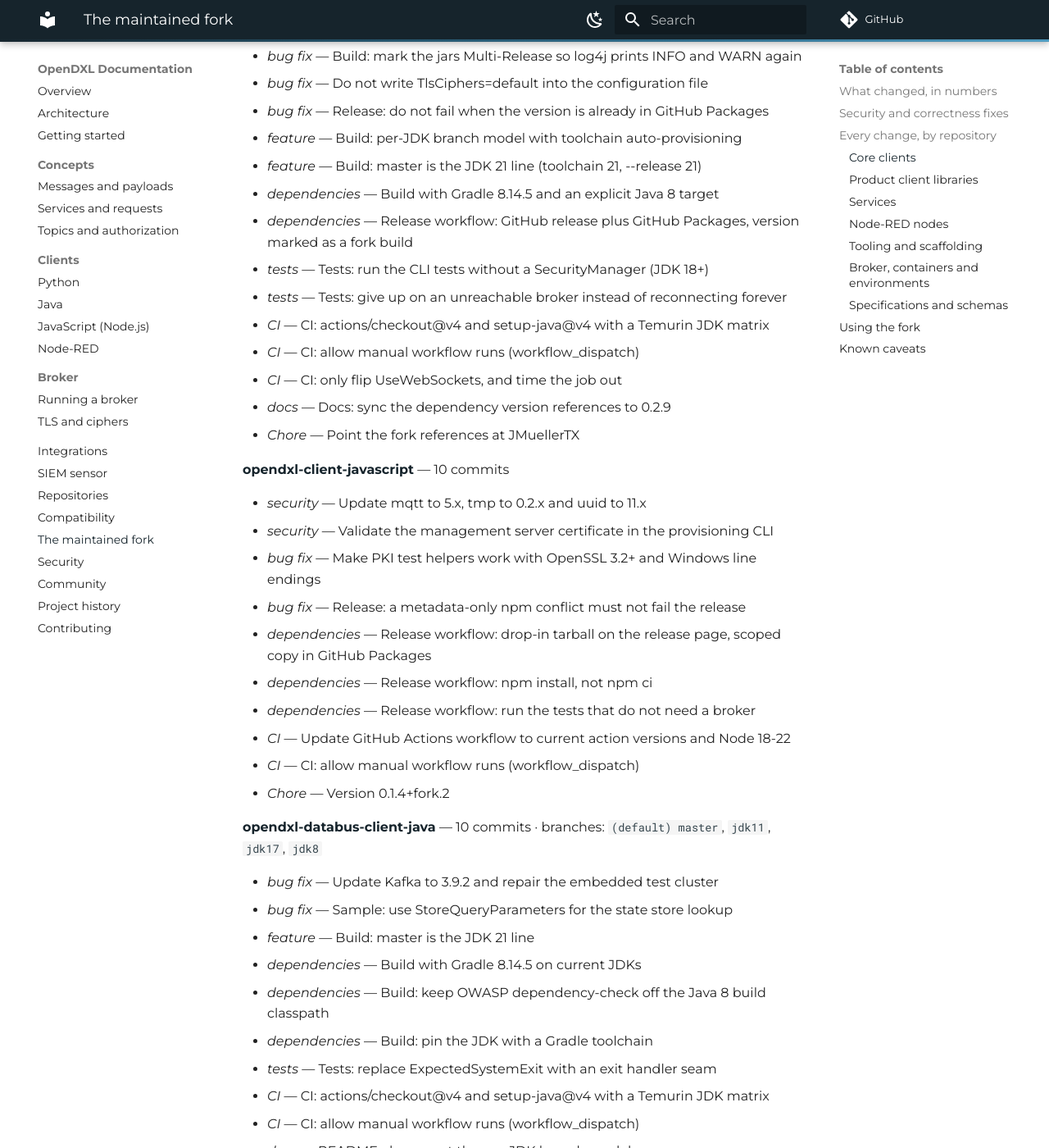
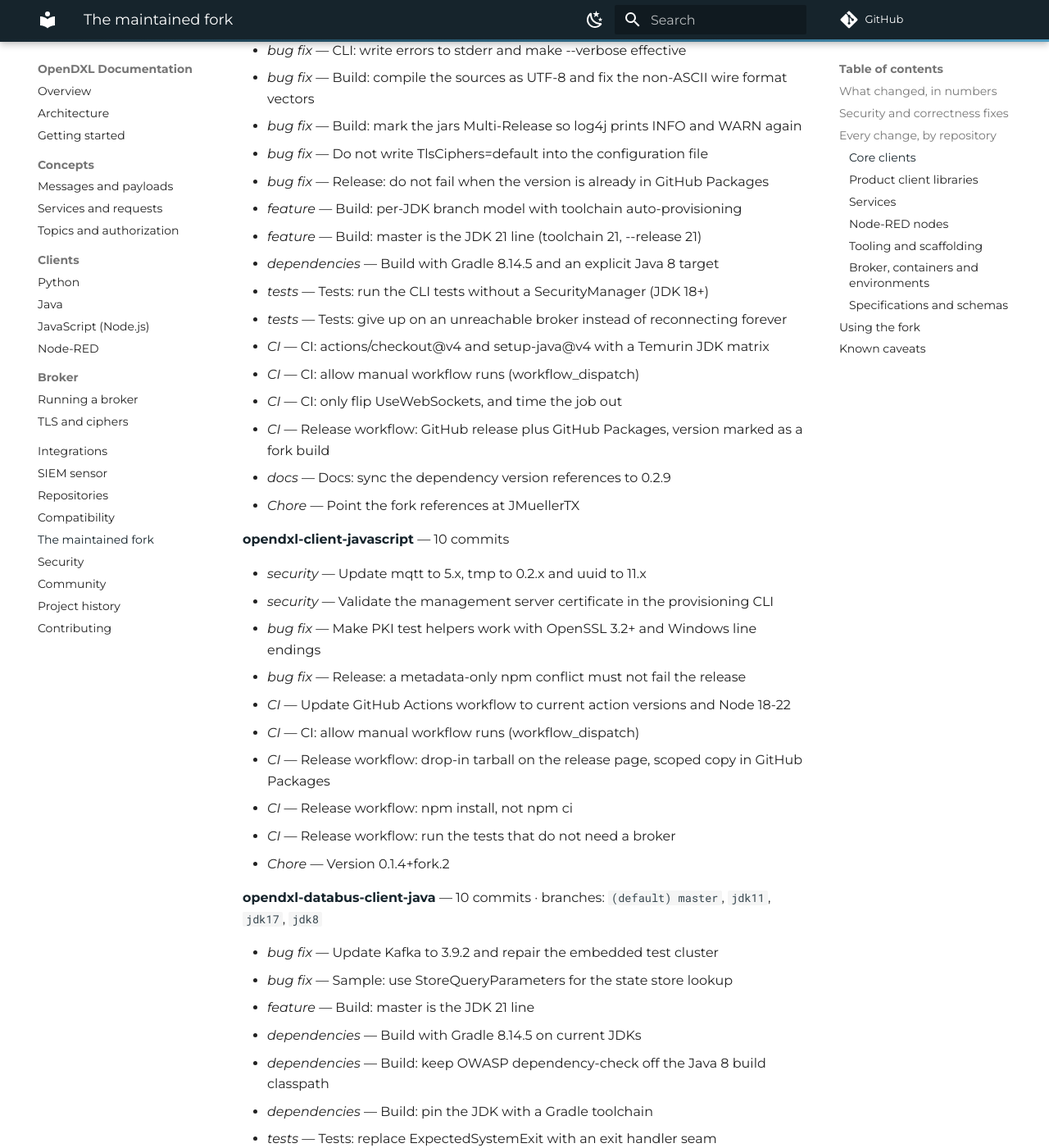
Before and after one commit to JMuellerTX/opendxl-docs, an MkDocs documentation site: the page built from docs/fork.md, in a window 1280 px wide and 1400 px high, scrolled down 9952 px. Shown: the whole window at 82% size. Built offline with MkDocs 1.6.1 and Material for MkDocs 9.7.7, drawn with Linux system fonts in a browser that asks for light colours; comment, search, counter and statistics services are not loaded; some of the changed text lies outside the part shown.

Commit message:
Regenerate the fork inventory: 52 security fixes, not 50
Two of them were hiding in the classifier's fallback: issuing X.509 v3 client
certificates instead of v1, and the console image dropping root. The generator
no longer has a fallback to hide anything in - an unknown commit subject is now
an error naming the repository and the subject, and nothing is written until it
is classified.

That moved four categories at once: five release workflows from deps to ci,
two chores out of deps, and the two security fixes above. deps 53 -> 44,
ci 105 -> 110, chore 34 -> 36.

Co-Authored-By: Claude Opus 5 <noreply@anthropic.com>

```diff
--- a/docs/fork.md
+++ b/docs/fork.md
@@ -173,7 +175,6 @@ updating a dependency or a workflow. Everything else is in the per-repository li
 - *bug fix* — Make connect() safe against concurrent callers; do not drop odd otherFields silently
 - *bug fix* — CLI: report the TLS reason, not the whole request URL, on a failed handshake
 - *bug fix* — Seven review findings: the disconnect race, and a key lost to a typo
-- *dependencies* — Release workflow: build a wheel and publish it as a GitHub release
 - *tests* — Tests: DXL_TEST_CONFIG selects the client configuration for the broker-based tests
 - *tests* — Tests: TLS 1.3 minimum must connect when the broker offers TLS 1.3
 - *CI* — CI: run pytest on Python 3.9-3.14 with current actions
@@ -181,6 +182,7 @@ updating a dependency or a workflow. Everything else is in the per-repository li
 - *CI* — CI: Python 3.10-3.14 matrix, current actions, pytest instead of setup.py
 - *CI* — CI: provision against the throwaway broker with --insecure
 - *CI* — CI: run the suite against the fork's broker as a second axis
+- *CI* — Release workflow: build a wheel and publish it as a GitHub release
 - *CI* — CI: the GHCR broker axis is no longer optional
 - *CI* — CI: pull the broker image from the account that now publishes it
 - *CI* — CI: supply the broker's console password instead of assuming it
@@ -203,12 +205,12 @@ updating a dependency or a workflow. Everything else is in the per-repository li
 - *feature* — Build: per-JDK branch model with toolchain auto-provisioning
 - *feature* — Build: master is the JDK 21 line (toolchain 21, --release 21)
 - *dependencies* — Build with Gradle 8.14.5 and an explicit Java 8 target
-- *dependencies* — Release workflow: GitHub release plus GitHub Packages, version marked as a fork build
 - *tests* — Tests: run the CLI tests without a SecurityManager (JDK 18+)
 - *tests* — Tests: give up on an unreachable broker instead of reconnecting forever
 - *CI* — CI: actions/checkout@v4 and setup-java@v4 with a Temurin JDK matrix
 - *CI* — CI: allow manual workflow runs (workflow_dispatch)
 - *CI* — CI: only flip UseWebSockets, and time the job out
+- *CI* — Release workflow: GitHub release plus GitHub Packages, version marked as a fork build
 - *docs* — Docs: sync the dependency version references to 0.2.9
 - *Chore* — Point the fork references at JMuellerTX
 
@@ -218,11 +220,11 @@ updating a dependency or a workflow. Everything else is in the per-repository li
 - *security* — Validate the management server certificate in the provisioning CLI
 - *bug fix* — Make PKI test helpers work with OpenSSL 3.2+ and Windows line endings
 - *bug fix* — Release: a metadata-only npm conflict must not fail the release
-- *dependencies* — Release workflow: drop-in tarball on the release page, scoped copy in GitHub Packages
-- *dependencies* — Release workflow: npm install, not npm ci
-- *dependencies* — Release workflow: run the tests that do not need a broker
 - *CI* — Update GitHub Actions workflow to current action versions and Node 18-22
 - *CI* — CI: allow manual workflow runs (workflow_dispatch)
+- *CI* — Release workflow: drop-in tarball on the release page, scoped copy in GitHub Packages
+- *CI* — Release workflow: npm install, not npm ci
+- *CI* — Release workflow: run the tests that do not need a broker
 - *Chore* — Version 0.1.4+fork.2
 
 **[opendxl-databus-client-java](https://github.com/JMuellerTX/opendxl-databus-client-java)** — 10 commits · branches: `(default) master`, `jdk11`, `jdk17`, `jdk8`
@@ -525,9 +527,9 @@ updating a dependency or a workflow. Everything else is in the per-repository li
 **[bootprint-opendxl](https://github.com/JMuellerTX/bootprint-opendxl)** — 4 commits
 
 - *security* — Move to bootprint 4, which drops five critical advisories
-- *dependencies* — Release the template module so the fixed one can be installed
 - *CI* — Update GitHub Actions workflow to current action versions and Node 18-22
 - *CI* — CI: allow manual workflow runs (workflow_dispatch)
+- *Chore* — Release the template module so the fixed one can be installed
 
 **[opendxl-bootstrap-javascript](https://github.com/JMuellerTX/opendxl-bootstrap-javascript)** — 9 commits
 
@@ -550,18 +552,18 @@ updating a dependency or a workflow. Everything else is in the per-repository li
 
 **[opendxl-console](https://github.com/JMuellerTX/opendxl-console)** — 13 commits
 
+- *security* — Issue X.509 v3 client certificates with the usual extensions
 - *security* — Add the LGPL notice and licence texts, drop the SDK's WEB-INF
+- *security* — Image: install dxlbootstrap from the fork, and stop running as root
 - *security* — Forward secrecy on the port that carries the management password
 - *bug fix* — Support Python 3.8-3.14
 - *bug fix* — Fix provisioning on Python 3 (client configuration template read)
 - *bug fix* — Replace pkg_resources with importlib.resources
 - *dependencies* — Docker: python:3.13-slim base image, two-stage build
-- *dependencies* — Issue X.509 v3 client certificates with the usual extensions
-- *dependencies* — Lint: the certificate module is over pylint's line limit
-- *dependencies* — Image: install dxlbootstrap from the fork, and stop running as root
 - *CI* — CI: Python 3.10-3.14 matrix, current actions, pytest
 - *CI* — CI: allow manual workflow runs (workflow_dispatch)
 - *CI* — CI: provision against the throwaway broker with --insecure
+- *Chore* — Lint: the certificate module is over pylint's line limit
 - *Chore* — Point the fork references at JMuellerTX
 
 ### Broker, containers and environments
```
Also changed, not shown: other parts of docs/fork.md (+7 -5 lines), 1 other file.
